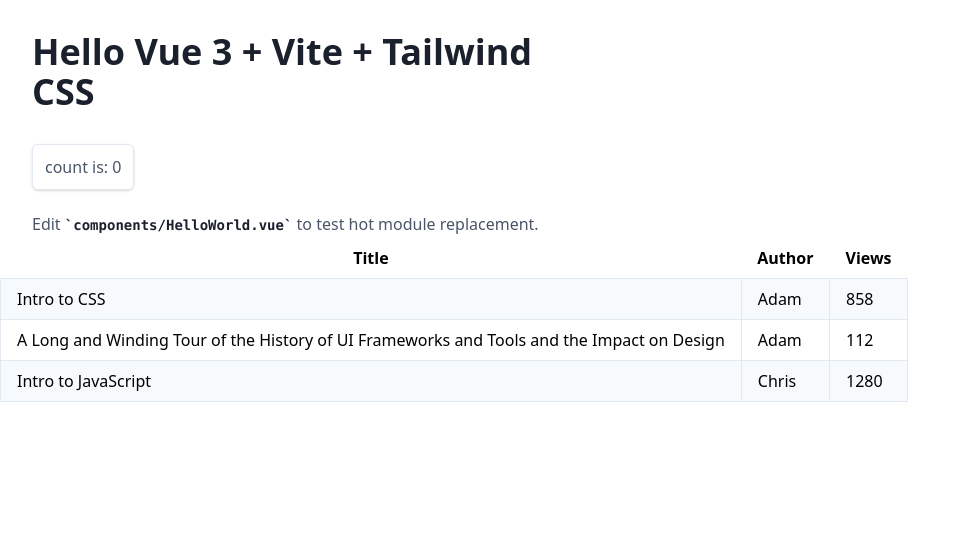
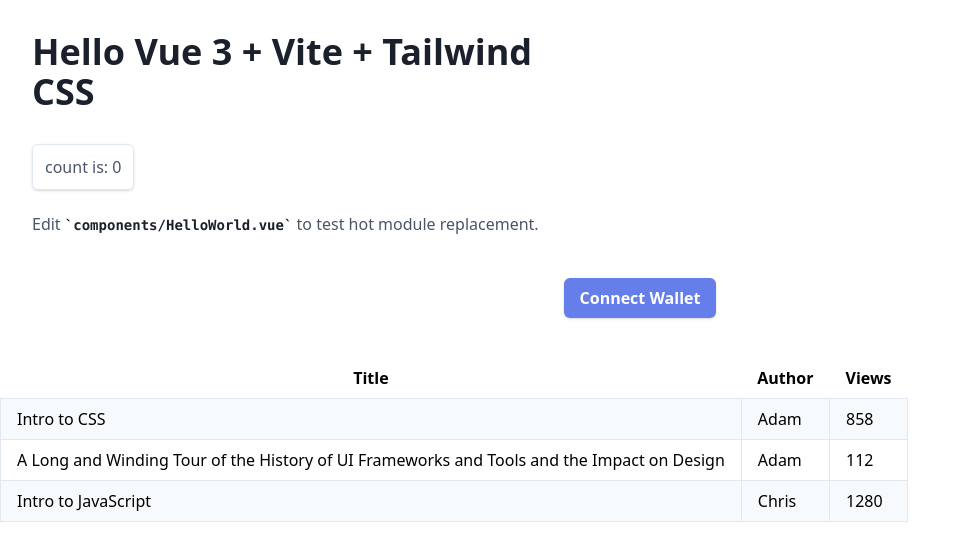
Before and after one commit to kevinmmarlow/nft-rarity, a Vue app: page / in a window 1280 px wide. Shown: the top 560 px of the page, without its empty margins (0-971 px from the left). Built offline with nearby package versions, Linux system fonts and the light colour scheme.

Commit message:
Add wallet connector

```diff
--- a/package.json
+++ b/package.json
@@ -11,6 +11,7 @@
   "dependencies": {
     "@tailwindcss/typography": "^0.2.0",
     "@tailwindcss/ui": "^0.7.2",
+    "ethers": "^5.0.32",
     "tailwindcss": "^1.9.6",
     "vue": "^3.0.2"
   },
--- a/src/App.vue
+++ b/src/App.vue
@@ -1,8 +1,9 @@
 <template>
   <div class="justify-center flex-1">
     <div class="container h-screen pt-8 mx-auto">
-      <HelloWorld msg="Hello Vue 3 + Vite + Tailwind CSS" />
-      <RarityTable />
+      <hello-world msg="Hello Vue 3 + Vite + Tailwind CSS" />
+      <wallect-connector />
+      <rarity-table />
     </div>
   </div>
 </template>
@@ -12,11 +13,13 @@
 
 import HelloWorld from './components/HelloWorld.vue'
 import RarityTable from './components/RarityTable.vue'
+import WallectConnector from './components/WallectConnector.vue'
 
 export default defineComponent({
   components: {
     HelloWorld,
     RarityTable,
+    WallectConnector,
   },
 })
 </script>
--- /dev/null
+++ b/src/components/WallectConnector.vue
@@ -0,0 +1,46 @@
+<template>
+  <div v-if="hasConnectableWallet" class="m-10 text-center">
+    <button v-if="!wallet" class="btn btn-indigo" @click="connectWallet">Connect Wallet</button>
+    <div class="font-bold py-2 px-4 rounded-md shadow border border-indigo-500 prose-sm" v-else>
+      <h3>{{ wallet.address }}</h3>
+      <p>{{ wallet.balance }} ETH</p>
+    </div>
+  </div>
+  <div v-else class="m-10 btn text-center">No Connectable Wallet</div>
+</template>
+
+<script lang="ts">
+import { defineComponent, toRef } from 'vue'
+import { globalState } from '../store'
+import {
+  hasConnectableWallet,
+  readAddress,
+  readBalance,
+  lookupAddress,
+  enableProvider,
+} from '../helpers/crypto'
+
+export default defineComponent({
+  setup() {
+    const wallet = toRef(globalState, 'wallet')
+
+    const connectWallet = async () => {
+      const provider = await enableProvider()
+      const address = readAddress()
+      wallet.value = address
+      const balance = (await readBalance(provider, address)) || ''
+      wallet.value = { address, balance }
+      const addressName = await lookupAddress(provider, address)
+      wallet.value = { address: addressName, balance }
+    }
+
+    return {
+      wallet,
+      connectWallet,
+      hasConnectableWallet,
+    }
+  },
+})
+</script>
+
+<style></style>
--- /dev/null
+++ b/src/helpers/crypto.js
@@ -0,0 +1,37 @@
+import { ethers } from 'ethers'
+
+export const hasConnectableWallet = () => {
+  if (window.ethereum) {
+    return true
+  }
+  return false
+}
+
+export const readAddress = () => {
+  return window.ethereum ? window.ethereum.selectedAddress : undefined
+}
+
+export const readBalance = async (provider, address) => {
+  try {
+    const balance = await provider.getBalance(address)
+    const total = parseFloat(ethers.utils.formatEther(balance)).toFixed(4)
+    return total
+  } catch (err) {
+    // There was an issue!
+    // Maybe the name wasn't registered!
+    console.error(err)
+  }
+}
+
+export const lookupAddress = async (provider, address) => {
+  return await provider.lookupAddress(address)
+}
+
+export const enableProvider = async () => {
+  if (window.ethereum) {
+    await window.ethereum.enable()
+    return new ethers.providers.Web3Provider(window.ethereum)
+  }
+
+  return ethers.getDefaultProvider()
+}
--- a/src/index.css
+++ b/src/index.css
@@ -1,5 +1,14 @@
 @tailwind base;
+@tailwind components;
+@tailwind utilities;
+.btn {
+    @apply font-bold py-2 px-4 rounded-md shadow;
+}
 
-@tailwind components;
+.btn-indigo {
+    @apply bg-indigo-500 text-white;
+}
 
-@tailwind utilities;
+.btn-indigo:hover {
+    @apply bg-indigo-700;
+}
--- a/src/store.ts
+++ b/src/store.ts
@@ -25,9 +25,23 @@
   },
 ]
 
-export const globalState = reactive({
+interface Wallet {
+  address: string
+  balance: string
+}
+
+interface GlobalState {
+  count: number
+  rarityData: Array<RarityRow>
+  sortAsc: boolean
+  sortIndex: number
+  wallet?: Wallet
+}
+
+export const globalState = reactive<GlobalState>({
   count: 0,
   rarityData: fakeData,
   sortAsc: true,
   sortIndex: -1,
+  wallet: undefined,
 })
--- a/tailwind.config.js
+++ b/tailwind.config.js
@@ -1,18 +1,18 @@
-const defaultTheme = require('tailwindcss/defaultTheme')
+const { colors } = require('tailwindcss/defaultTheme')
 
 module.exports = {
   purge: {
     enabled: process.env.NODE_ENV === 'production',
     content: ['./index.html', './src/**/*.vue', './src/**/*.ts'],
   },
-  // theme: {
-  //   extend: {
-  //     // here's how to extend fonts if needed
-  //     fontFamily: {
-  //       sans: [...defaultTheme.fontFamily.sans],
-  //     },
-  //   },
-  // },
+  theme: {
+    extend: {
+      colors: {
+        'light-blue': colors.lightBlue,
+        cyan: colors.teal,
+      },
+    },
+  },
   plugins: [
     // require('@tailwindcss/ui')({
     //   layout: 'sidebar',
```
Also changed, not shown: 1 other file (tests, documents, lock files or other folders).
